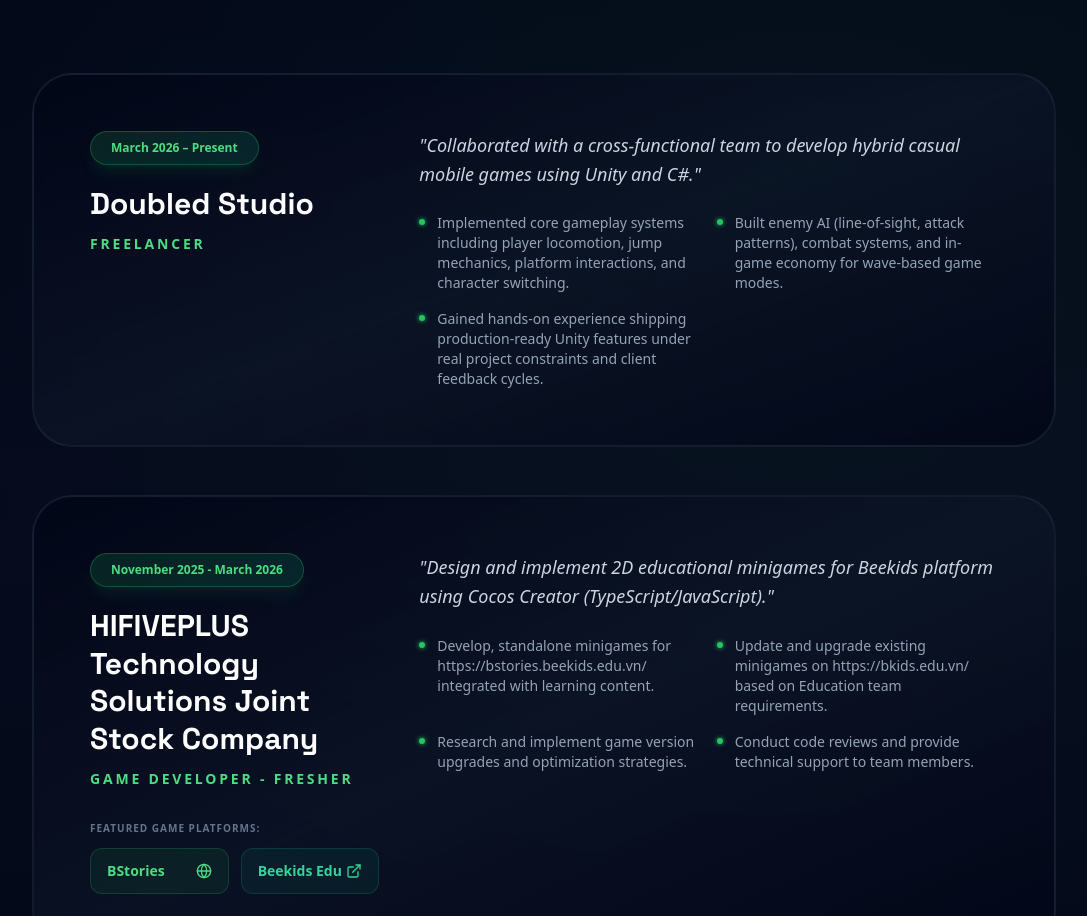
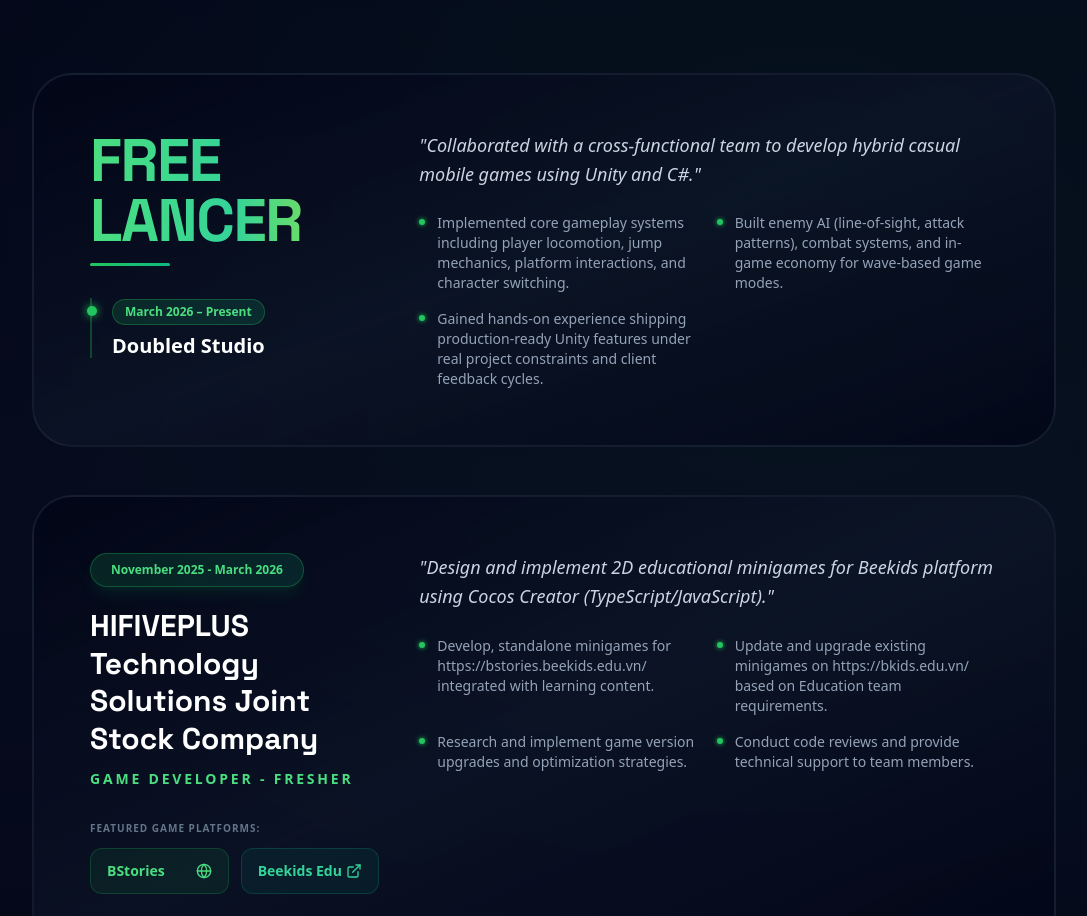
Before and after one commit to trandangtin2003/TranDangTin_Portfolio, a React (Vite) app: page / in a window 1280 px wide. Shown: the part 4260-5176 px from the top of the page, without its empty margins (96-1183 px from the left). Built offline with nearby package versions, Linux system fonts and the light colour scheme.

Commit message:
update 3

```diff
--- a/components/App.tsx
+++ b/components/App.tsx
@@ -312,6 +312,27 @@
             {EXPERIENCES.map((exp, idx) => (
               <div key={idx} className="group relative bg-gradient-to-br from-slate-950/90 via-slate-900/60 to-slate-950/80 border-2 border-slate-800/60 p-10 lg:p-14 rounded-[2.5rem] hover:border-green-500/30 transition-all duration-500 backdrop-blur-sm hover:shadow-[0_25px_70px_-15px_rgba(34,197,94,0.3)]">
                 <div className="flex flex-col lg:flex-row gap-10">
+                  {exp.type === 'freelance' ? (
+                    <div className="lg:w-1/3 space-y-8">
+                      <div>
+                        <p className="heading-font text-5xl lg:text-6xl font-black text-transparent bg-clip-text bg-gradient-to-r from-green-400 via-emerald-400 to-lime-400 uppercase leading-none tracking-tight">
+                          FREE<br />LANCER
+                        </p>
+                        <div className="h-[3px] w-20 bg-gradient-to-r from-green-500 to-emerald-500 rounded-full mt-3"></div>
+                      </div>
+                      <div className="space-y-5">
+                        {exp.freelanceEntries?.map((entry, i) => (
+                          <div key={i} className="relative pl-5 border-l-2 border-green-500/30">
+                            <div className="absolute -left-[5px] top-2 w-2.5 h-2.5 rounded-full bg-green-500 shadow-[0_0_8px_#22c55e]"></div>
+                            <span className="inline-block px-3 py-1 rounded-full bg-gradient-to-r from-green-500/15 to-emerald-500/15 text-green-400 text-xs font-bold border border-green-500/30 mb-2">
+                              {entry.period}
+                            </span>
+                            <p className="text-white font-black text-xl leading-tight">{entry.company}</p>
+                          </div>
+                        ))}
+                      </div>
+                    </div>
+                  ) : (
                     <div className="lg:w-1/3">
                       <span className="inline-block px-5 py-2 rounded-full bg-gradient-to-r from-green-500/15 to-emerald-500/15 text-green-400 text-xs font-bold mb-5 border border-green-500/30 shadow-lg shadow-green-500/10">
                         {exp.period}
@@ -335,6 +356,7 @@
                         </div>
                       )}
                     </div>
+                  )}
 
                   <div className="lg:w-2/3 space-y-6">
                     <p className="text-slate-300 text-lg italic leading-relaxed">"{exp.description}"</p>
--- a/constants.ts
+++ b/constants.ts
@@ -1,5 +1,5 @@
 
-import { Project, Experience, SkillCategory } from './types';
+import { Project, Experience, SkillCategory, FreelanceEntry } from './types';
 
 export const PERSONAL_INFO = {
   name: "Trần Đăng Tín",
@@ -95,6 +95,10 @@
     company: "Doubled Studio",
     role: "Freelancer",
     period: "March 2026 – Present",
+    type: "freelance",
+    freelanceEntries: [
+      { period: "March 2026 – Present", company: "Doubled Studio" }
+    ],
     project: "",
     description: "Collaborated with a cross-functional team to develop hybrid casual mobile games using Unity and C#.",
     tasks: [
```
Also changed, not shown: types.ts (+7 -0 lines). Lines whose indentation alone changed are shown as unchanged.
